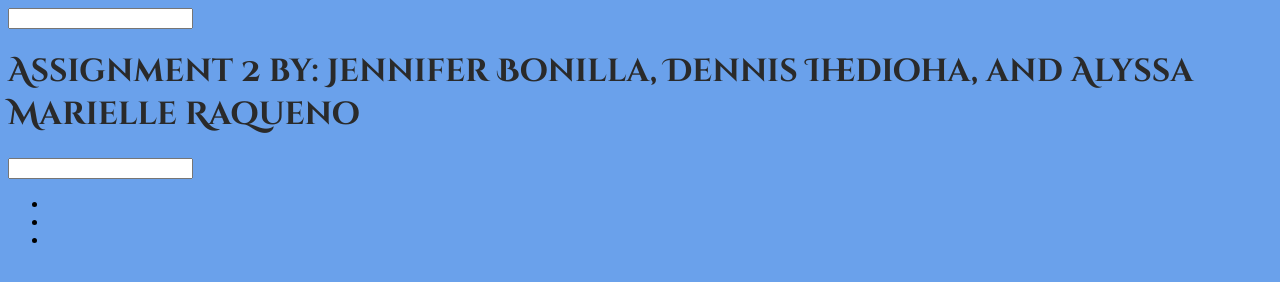
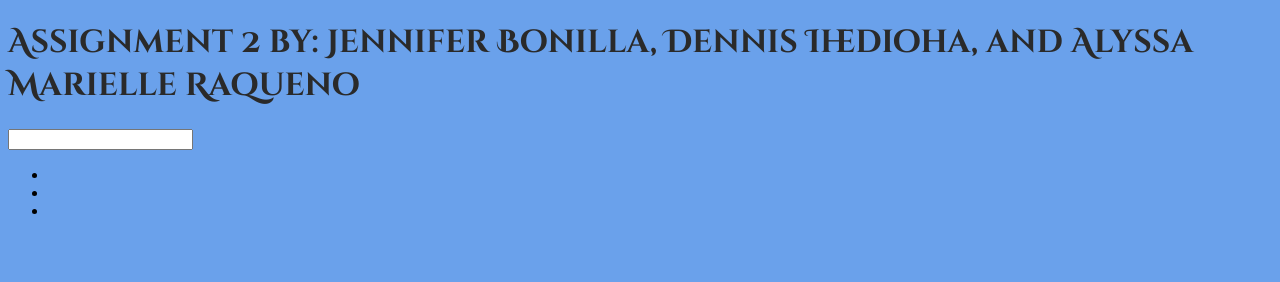
Before and after one commit to dennisihedioha/INST377-Assignment2, a website: page public/index.html in a window 1280 px wide. Drawn offline with nearby package versions, Linux system fonts and the light colour scheme.

Commit message:
Update index.html

```diff
--- a/public/index.html
+++ b/public/index.html
@@ -4,7 +4,6 @@
     <title>Assignment 2</title>
     <title>INST 377 Assignment 2</title>
     <link rel="stylesheet" type="text/css" href="styles.css" />
-
     <link href="https://fonts.googleapis.com/css?family=Roboto+Condensed:300|Cinzel+Decorative:700" rel="stylesheet">
     <script
     src="https://code.jquery.com/jquery-3.5.1.slim.min.js"
@@ -13,7 +12,6 @@
 </head>
 <body>
     <form class= "form">
-        <input type="text" id="search" name="search">
 
     <h1>Assignment 2 by: Jennifer Bonilla, Dennis Ihedioha, and Alyssa Marielle Raqueno</h1>
         <input type="text" id="search" name="search">
```
